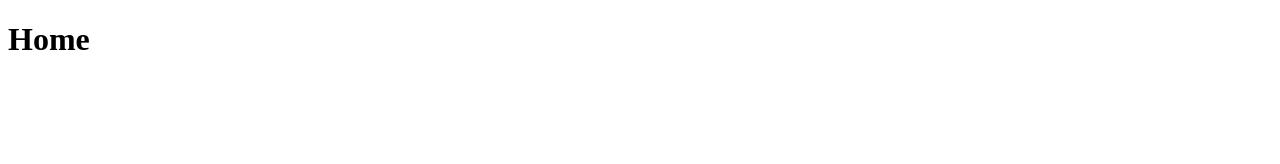
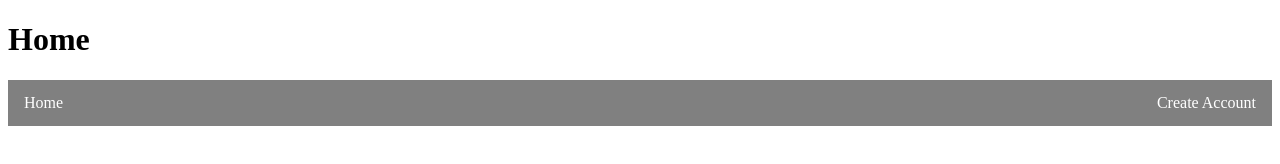
Before and after one commit to akeo09/web-app, a plain HTML site: page index.html in a window 1280 px wide. Drawn offline with Linux system fonts and the light colour scheme.

Commit message:
home page

```diff
--- a/index.html
+++ b/index.html
@@ -1,9 +1,18 @@
 <!DOCTYPE html>
-<html>
+
+<head>
+    <link rel="stylesheet" href="css/main.css">
+</head>
+
 <body>
+    <h1>Home</h1>
 
-<h1>Home</h1>
+    <ul>
+        <li><a href="#home">Home</a></li>
+        <li style="float:right"><a href="pages/createAccount.html">Create Account</a></li>
+      </ul>
 
+    <script src="js/main.js"></script>
+</body>
 
-</body>
 </html>
```
